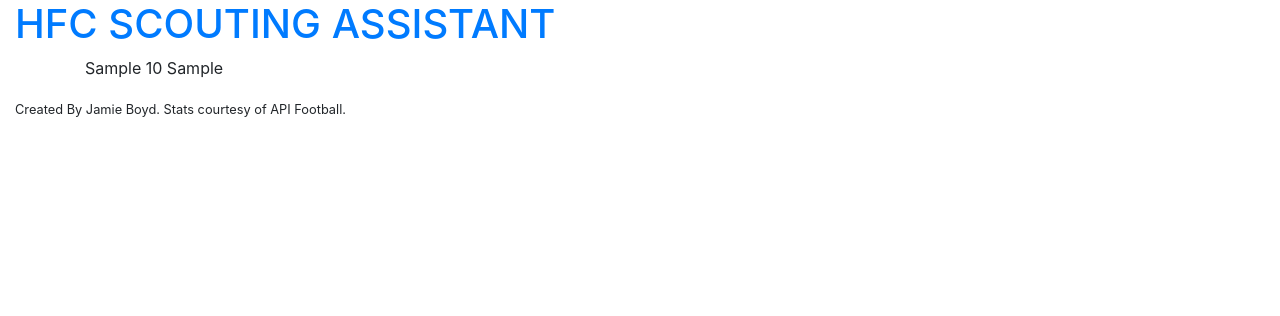
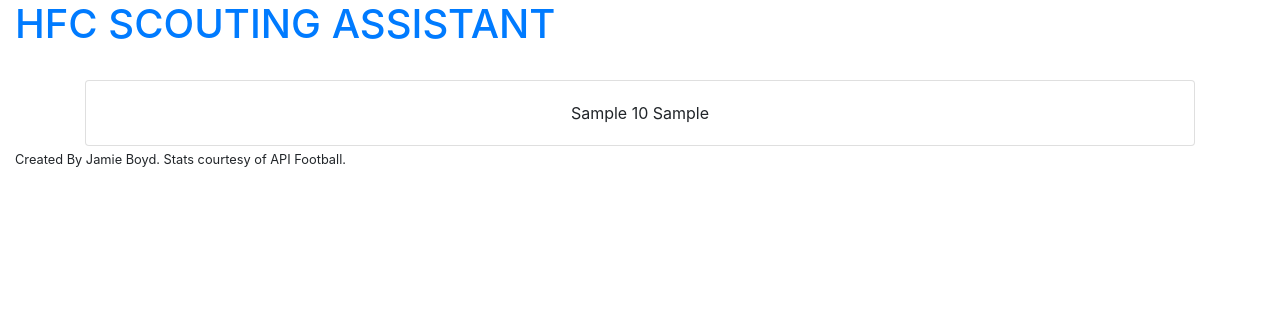
Before and after one commit to jboyd8/milestone-project-3, a Flask app: template app/templates/matchlist.html in a window 1280 px wide. Shown: the top 316 px of the page. Run offline with Flask 2, Linux system fonts and the light colour scheme; the template is opened without the code that fills it: most values are stand-ins (such as "Sample title", 1, 10 or a date in 2020); some libraries are stand-ins or nearby versions.

Commit message:
feat: converted match results onto cards for presentation

```diff
--- a/app/templates/matchlist.html
+++ b/app/templates/matchlist.html
@@ -5,7 +5,12 @@
     <div class="row">
         <div class="col-12">
             {% for match in matches %}
-            <p>{{ match.home_team }} {{ match.score }}  {{ match.away_team }} </p>
+            <br>
+            <div class="card">
+                <div class="card-body text-center">
+                    {{ match.home_team }} {{ match.score }} {{ match.away_team }}
+                </div>
+            </div>
             {% endfor %}
         </div>
     </div>
```
